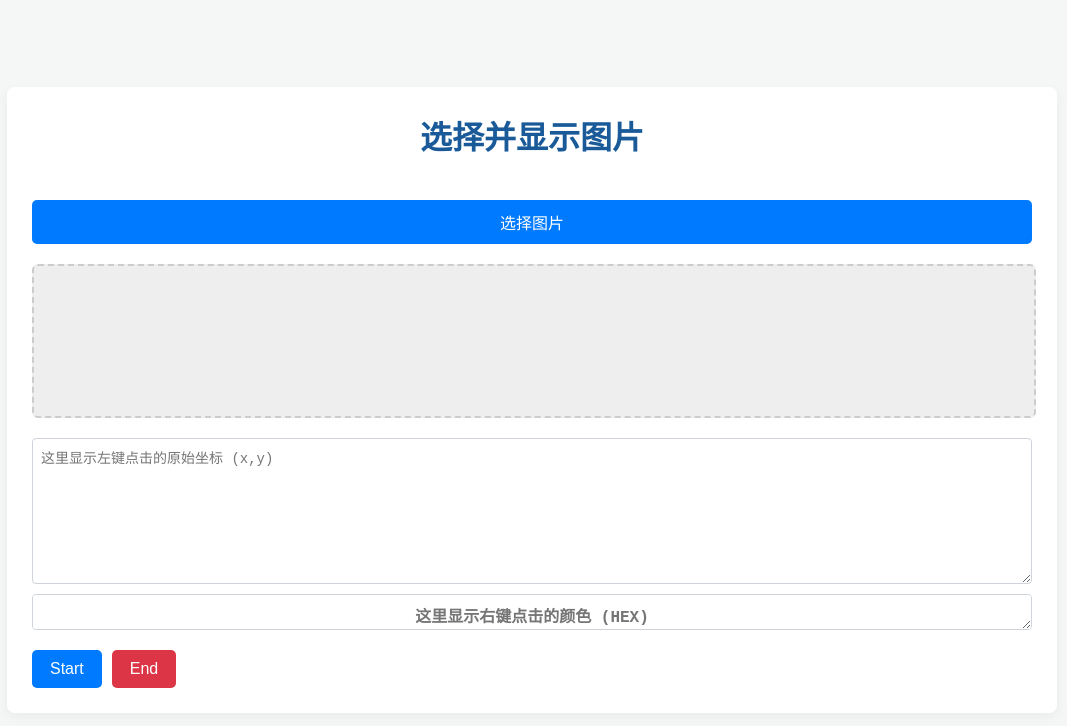
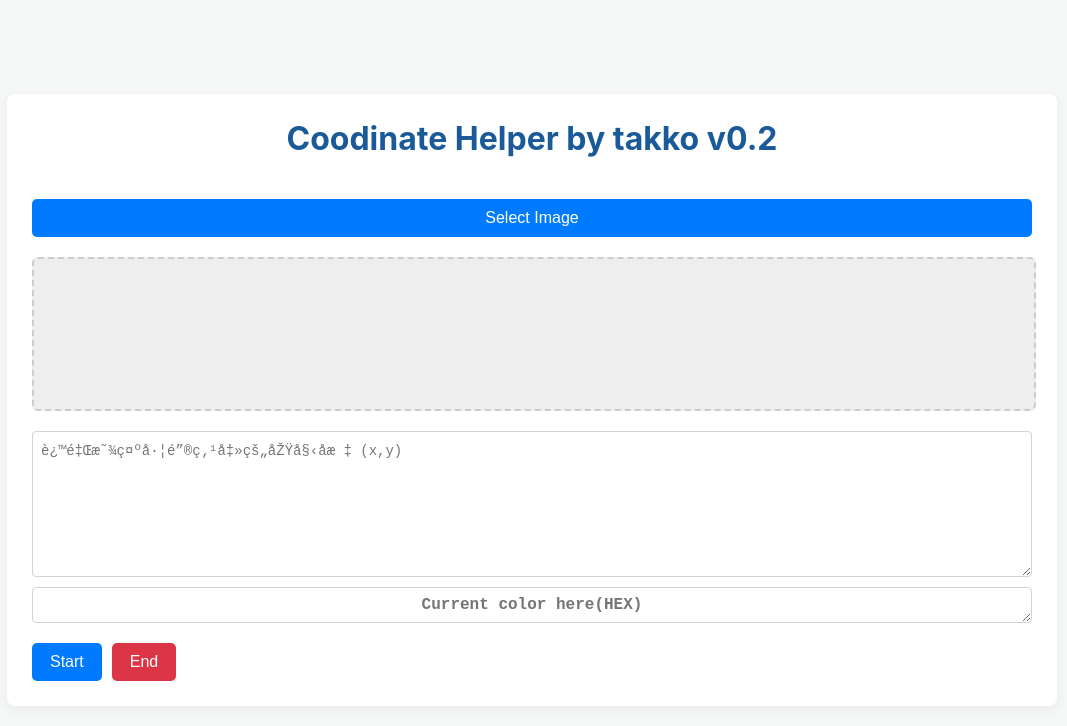
Before and after one commit to takko9ei/Coodinate-Pin, a plain HTML site: page index.html in a window 1280 px wide. Shown: the whole page, without its empty margins (108-1175 px from the left). Drawn offline with Linux system fonts and the light colour scheme.

Commit message:
changed ui to english and added version number v0.2

```diff
--- a/index.html
+++ b/index.html
@@ -1,18 +1,18 @@
 <!DOCTYPE html>
-<html lang="zh-CN">
+<html lang="en">
   <head>
-    <meta charset="UTF-8" />
+    <meta charset="ISO-8859-1" />
 
     <meta name="viewport" content="width=device-width, initial-scale=1.0" />
 
-    <title>图片选择与显示</title>
+    <title>Coodinate Helper by takko v0.2</title>
 
     <link rel="stylesheet" href="style.css" />
   </head>
 
   <body>
     <div class="container">
-      <h1>选择并显示图片</h1>
+      <h1>Coodinate Helper by takko v0.2</h1>
       <!-- this is a branch test -->
 
       <input
@@ -22,22 +22,26 @@
         style="display: none"
       />
 
-      <button id="selectImageBtn">选择图片</button>
+      <button id="selectImageBtn">Select Image</button>
 
       <div id="imageDisplayArea">
         <canvas id="imageCanvas"></canvas>
       </div>
 
       <div class="logs">
+        <!-- Generated code here -->
+        <!-- TODO: To let user modify the object name, e.g.: "graphics.drawRect" or "ctx.drawRect" -->
         <textarea
           id="clickLogArea"
           placeholder="这里显示左键点击的原始坐标 (x,y)"
           rows="8"
         ></textarea>
 
+        <!-- Current Color here -->
+        <!-- TODO: Modify the css font here -->
         <textarea
           id="colorLogArea"
-          placeholder="这里显示右键点击的颜色 (HEX)"
+          placeholder="Current color here(HEX)"
           rows="1"
         ></textarea>
       </div>
```
